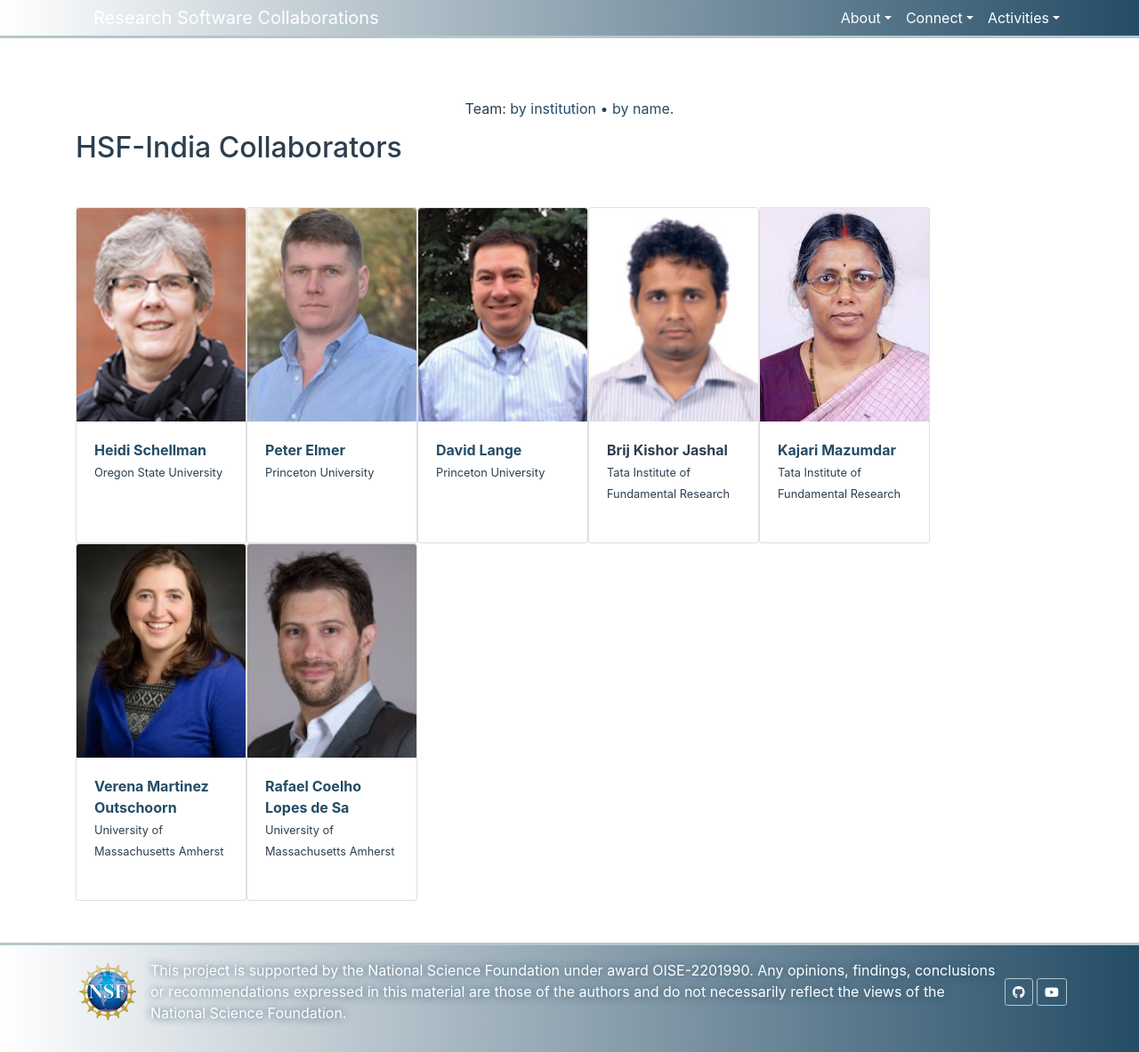
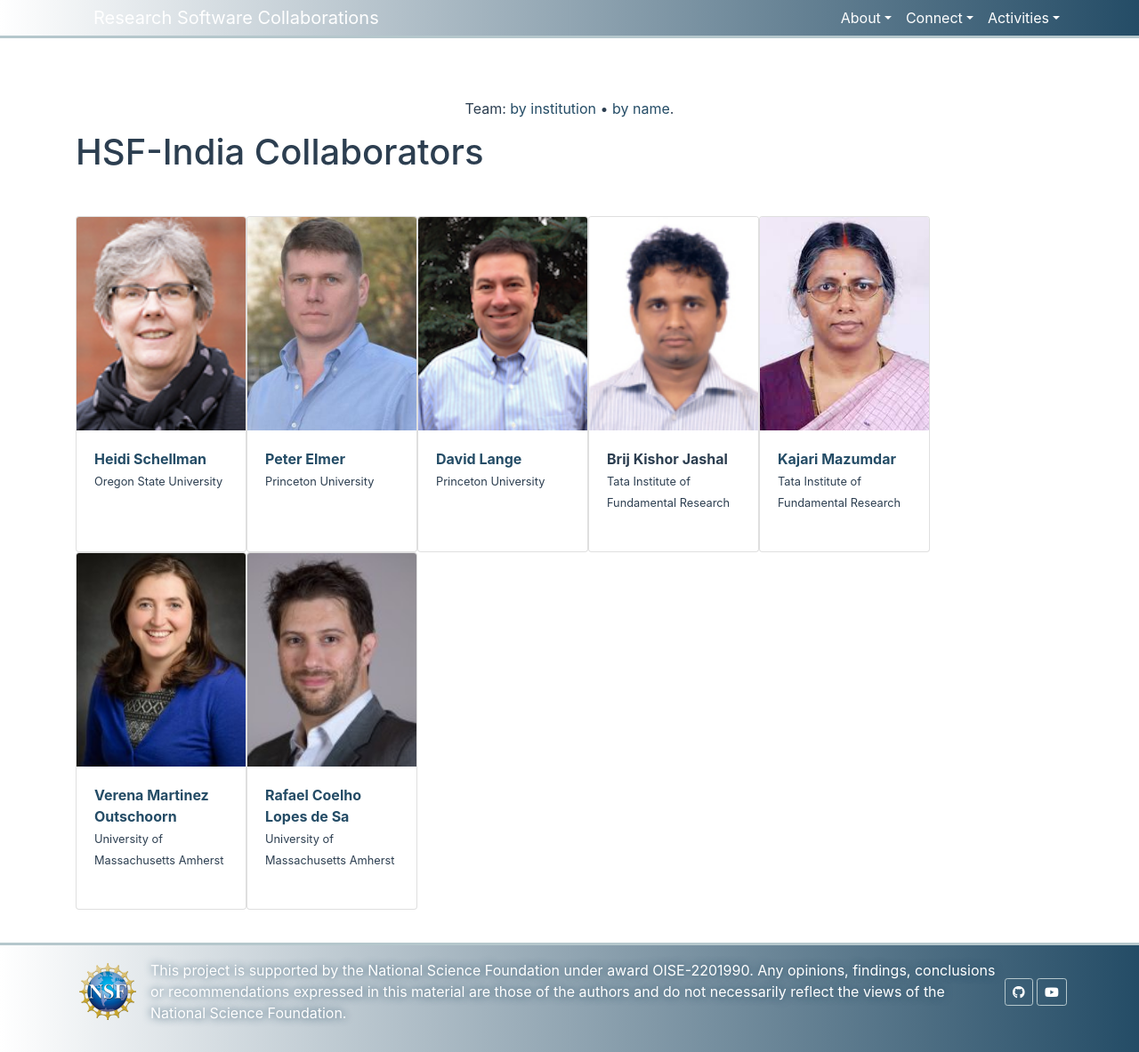
Before and after one commit to research-software-collaborations/research-software-collaborations.github.io, a Jekyll site: the page built from pages/about/team.md, in a window 1280 px wide and 1183 px high. Shown: the whole window at 89% size. Built offline with Jekyll 4.4.1, drawn with Linux system fonts in a browser that asks for light colours; cached includes are drawn as plain includes.

Commit message:
coherent title sizes

```diff
--- a/pages/about/team.md
+++ b/pages/about/team.md
@@ -7,7 +7,7 @@ title: HSF-India Collaborators
 {% include institution_list.html %}
 {% assign univs = institution_list | hash_fetch: site.data.universities %}
 
-<h2>HSF-India Collaborators</h2><br>
+<h1>HSF-India Collaborators</h1><br>
 
 <div class="container-fluid">
   <div class="row">
```
